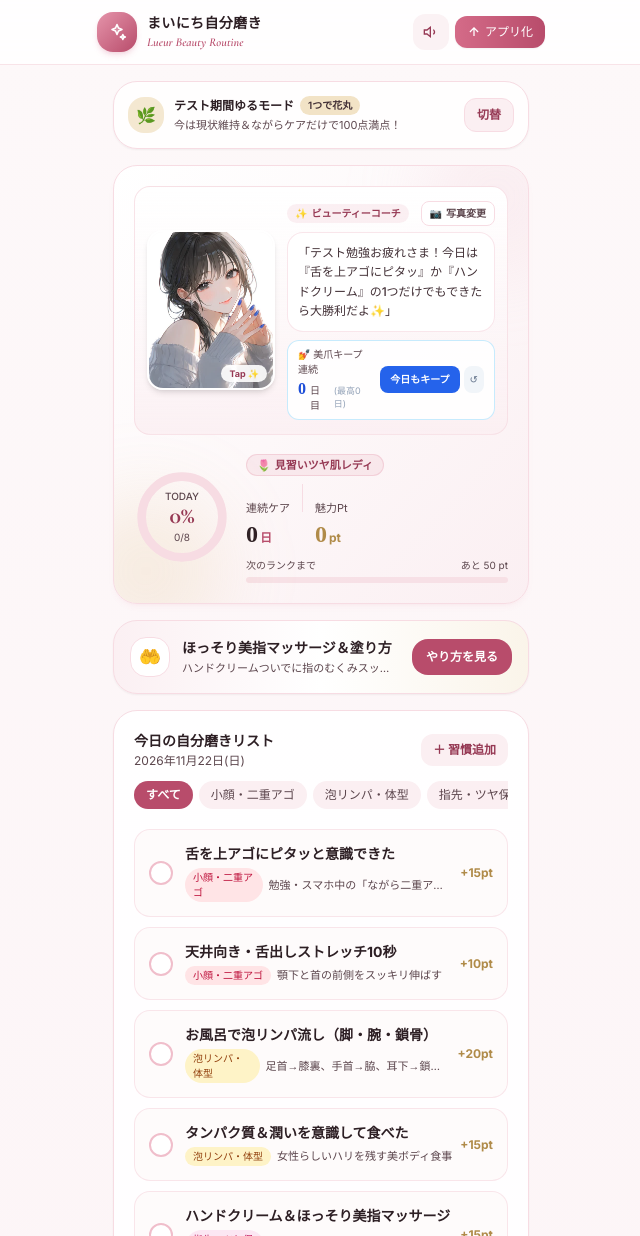
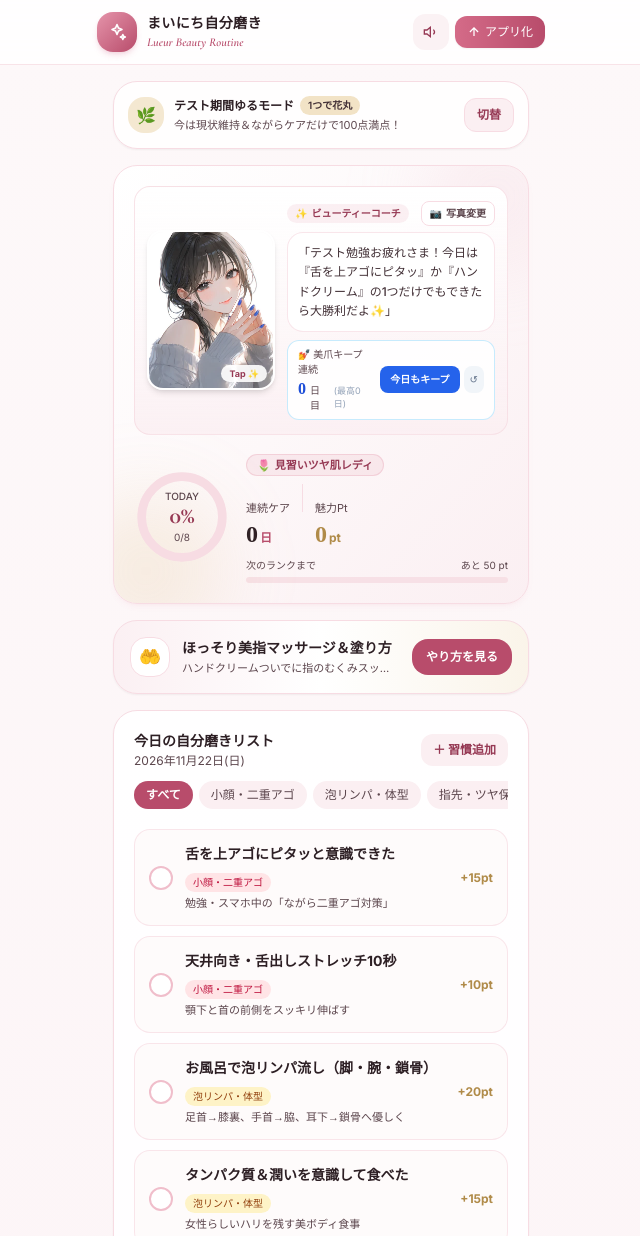
Before and after one commit to Recipit-f/chokin-note, a plain HTML site: page beauty/index.html in a window 1280 px wide. Shown: the top 1236 px of the page, without its empty margins (319-959 px from the left). Drawn offline with nearby package versions, Linux system fonts and the light colour scheme.

Commit message:
自分磨きリストの説明文を省略せず折り返して全文表示
Co-Authored-By: Claude Opus 5.5 <noreply@anthropic.com>
Claude-Session: https://claude.ai/code/session_015CqHsjBmHCJXpZ7neKkR3h

```diff
--- a/beauty/index.html
+++ b/beauty/index.html
@@ -1012,9 +1012,9 @@
               <div class="flex items-center gap-1.5 flex-wrap">
                 <span class="text-xs sm:text-sm font-bold ${isDone ? 'text-blush-800 line-through decoration-blush-400' : 'text-cocoa-900'}">${escapeHtml(habit.title)}</span>
               </div>
-              <div class="flex items-center gap-1.5 mt-1">
-                <span class="text-[10px] px-2 py-0.5 rounded-full font-medium ${badge.cls}">${badge.text}</span>
-                ${habit.sub ? `<span class="text-[11px] text-cocoa-700 truncate">${escapeHtml(habit.sub)}</span>` : ''}
+              <div class="mt-1">
+                <span class="inline-block text-[10px] px-2 py-0.5 rounded-full font-medium ${badge.cls}">${badge.text}</span>
+                ${habit.sub ? `<p class="text-[11px] text-cocoa-700 leading-snug break-words mt-1">${escapeHtml(habit.sub)}</p>` : ''}
               </div>
             </div>
           </div>
```
